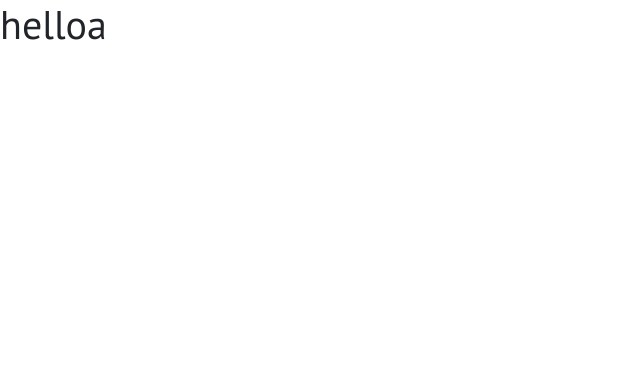
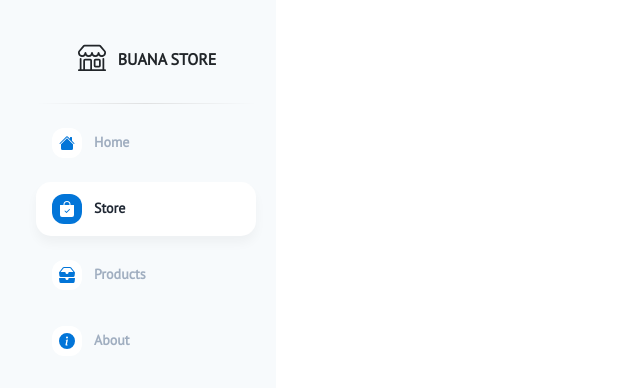
Before and after one commit to bhaktibuana/buana-store-project, a React (Create React App) app in the folder client/: page / in a window 1280 px wide. Shown: the top 388 px of the page, without its empty margins (0-640 px from the left). Built offline with nearby package versions, Linux system fonts and the light colour scheme.

Commit message:
create sidebar

```diff
--- a/client/package.json
+++ b/client/package.json
@@ -10,6 +10,7 @@
     "react": "^17.0.2",
     "react-bootstrap": "^2.0.4",
     "react-dom": "^17.0.2",
+    "react-icons": "^4.3.1",
     "react-router-dom": "^6.2.1",
     "react-scripts": "5.0.0",
     "web-vitals": "^2.1.2"
--- a/client/src/components/Sidebar/Sidebar.css
+++ b/client/src/components/Sidebar/Sidebar.css
@@ -1,5 +1,148 @@
 .sidebar {
-  background: red;
+  background: #f7fafc;
   width: 276px;
-  height: 50vh;
+  height: 100vh;
+  display: flex;
+  justify-content: center;
+  align-items: center;
+  position: fixed;
 }
+
+@media screen and (max-width: 1200px) {
+  .sidebar {
+    display: none;
+  }
+}
+
+.sidebar-container {
+  display: flex;
+  margin: 16px 0 16px 16px;
+  width: 100%;
+  height: calc(100vh - 32px);
+  padding: 0 20px;
+  flex-direction: column;
+  align-items: center;
+}
+
+.sidebar-title {
+  display: flex;
+  padding-top: 25px;
+  margin-bottom: 12px;
+  flex-direction: column;
+  align-items: center;
+}
+
+.sidebar-title a {
+  display: flex;
+  margin-bottom: 30px;
+  cursor: pointer;
+  text-decoration: none;
+  align-items: center;
+  justify-content: center;
+  color: inherit;
+  line-height: 100%;
+  font-weight: bold;
+}
+
+.sidebar-title a:hover {
+  color: inherit;
+}
+
+.sidebar-title a .sidebar-logo {
+  margin-right: 10px;
+  width: 32px;
+  height: 32px;
+  display: flex;
+  align-items: center;
+  justify-content: center;
+}
+
+.sidebar-title a p {
+  font-size: 1rem;
+  margin: 3px 0 0 0;
+}
+
+.sidebar-title-line {
+  display: flex;
+  height: 1px;
+  width: 220px;
+  background: linear-gradient(
+    90deg,
+    rgba(224, 225, 226, 0) 0%,
+    rgb(224, 225, 226) 49.52%,
+    rgba(224, 225, 226, 0) 100%
+  );
+}
+
+.sidebar-items-container {
+  display: flex;
+  width: 100%;
+  height: auto;
+  flex-direction: column;
+  justify-content: center;
+  align-items: center;
+  transition: all 0.2s linear 0s;
+}
+
+button.sidebar-item {
+  background: transparent;
+  border: none;
+  display: inline-flex;
+  width: 100%;
+  height: 54px;
+  position: relative;
+  padding: 12px 16px;
+  margin-bottom: 12px;
+  justify-content: flex-start;
+  white-space: nowrap;
+  vertical-align: middle;
+  outline: none;
+  line-height: 1.2px;
+  border-radius: 15px;
+  font-weight: bold;
+  cursor: default;
+  transition: all 0.2s linear 0s;
+  cursor: pointer;
+  box-shadow: none;
+  text-decoration: none;
+}
+
+.sidebar-item-content {
+  display: flex;
+}
+
+.sidebar-item-icon {
+  background: #fff;
+  color: #0275d8;
+  display: flex;
+  align-items: center;
+  justify-content: center;
+  width: 30px;
+  height: 30px;
+  margin-right: 12px;
+  border-radius: 12px;
+  transition: all 0.2s linear 0s;
+}
+
+p.sidebar-item-text {
+  color: #a0aec0;
+  margin-top: auto;
+  margin-bottom: auto;
+  font-size: 0.875rem;
+  transition: all 0.2s linear 0s;
+}
+
+button.sidebar-item:hover {
+  background: #fff;
+  box-shadow: rgb(0 0 0 / 4%) 0px 7px 11px;
+}
+
+button.sidebar-item:hover .sidebar-item-icon {
+  background: #0275d8;
+  color: #fff;
+}
+
+button.sidebar-item:hover p.sidebar-item-text {
+  color: #1f2733;
+  transition: all 0.2s linear 0s;
+}
--- a/client/src/components/Sidebar/Sidebar.js
+++ b/client/src/components/Sidebar/Sidebar.js
@@ -1,10 +1,140 @@
-import React from "react";
+import React, { useState } from "react";
 import "./Sidebar.css";
+import {
+  BsShop,
+  BsFillHouseFill,
+  BsFillBagCheckFill,
+  BsFillInboxesFill,
+  BsFillInfoCircleFill,
+} from "react-icons/bs";
 
-const Sidebar = () => {
+const Sidebar = ({ page }) => {
+  const [dropdown, setDropdown] = useState(false);
+
+  const dropdownHandler = () => {
+    setDropdown(!dropdown);
+  }
+
+  const itemStyle = {
+    background: "#fff",
+    cursor: "default",
+    "box-shadow": "rgb(0 0 0 / 4%) 0px 7px 11px",
+  };
+
+  const itemIconStyle = {
+    background: "#0275d8",
+    color: "#fff",
+  };
+
+  const itemTextStyle = {
+    color: "#1f2733",
+  };
+
+  const noAdditionStyle = {};
+
   return (
     <>
-      <h1>helloa</h1>
+      <div className="sidebar">
+        <div className="sidebar-container">
+          <div className="sidebar-title">
+            <a href="/">
+              <div className="sidebar-logo">
+                <BsShop size={28} />
+              </div>
+              <p>BUANA STORE</p>
+            </a>
+
+            <div className="sidebar-title-line"></div>
+          </div>
+
+          <div className="sidebar-items-container">
+            <button
+              className="sidebar-item"
+              style={page === "home" ? itemStyle : noAdditionStyle}
+            >
+              <div className="sidebar-item-content">
+                <div
+                  className="sidebar-item-icon"
+                  style={page === "home" ? itemIconStyle : noAdditionStyle}
+                >
+                  <BsFillHouseFill size={16} />
+                </div>
+
+                <p
+                  className="sidebar-item-text"
+                  style={page === "home" ? itemTextStyle : noAdditionStyle}
+                >
+                  Home
+                </p>
+              </div>
+            </button>
+
+            <button
+              className="sidebar-item"
+              style={page === "store" ? itemStyle : noAdditionStyle}
+            >
+              <div className="sidebar-item-content">
+                <div
+                  className="sidebar-item-icon"
+                  style={page === "store" ? itemIconStyle : noAdditionStyle}
+                >
+                  <BsFillBagCheckFill size={16} />
+                </div>
+
+                <p
+                  className="sidebar-item-text"
+                  style={page === "store" ? itemTextStyle : noAdditionStyle}
+                >
+                  Store
+                </p>
+              </div>
+            </button>
+
+            <button
+              className="sidebar-item"
+              style={page === "products" ? itemStyle : noAdditionStyle}
+            >
+              <div className="sidebar-item-content">
+                <div
+                  className="sidebar-item-icon"
+                  style={page === "products" ? itemIconStyle : noAdditionStyle}
+                >
+                  <BsFillInboxesFill size={16} />
+                </div>
+
+                <p
+                  className="sidebar-item-text"
+                  style={page === "products" ? itemTextStyle : noAdditionStyle}
+                >
+                  Products
+                </p>
+              </div>
+            </button>
+
+            <button
+              className="sidebar-item"
+              style={page === "about" ? itemStyle : noAdditionStyle}
+            >
+              <div className="sidebar-item-content">
+                <div
+                  className="sidebar-item-icon"
+                  style={page === "about" ? itemIconStyle : noAdditionStyle}
+                >
+                  <BsFillInfoCircleFill size={16} />
+                </div>
+
+                <p
+                  className="sidebar-item-text"
+                  style={page === "about" ? itemTextStyle : noAdditionStyle}
+                >
+                  {" "}
+                  About
+                </p>
+              </div>
+            </button>
+          </div>
+        </div>
+      </div>
     </>
   );
 };
--- a/client/src/pages/Store.js
+++ b/client/src/pages/Store.js
@@ -2,9 +2,11 @@ import React from "react";
 import Sidebar from "../components/Sidebar/Sidebar";
 
 const Store = () => {
+  const sidebarObj = { page: "store" };
+
   return (
     <>
-      <Sidebar />
+      <Sidebar {...sidebarObj} />
     </>
   );
 };
```
Also changed, not shown: 1 other file (tests, documents, lock files or other folders).
